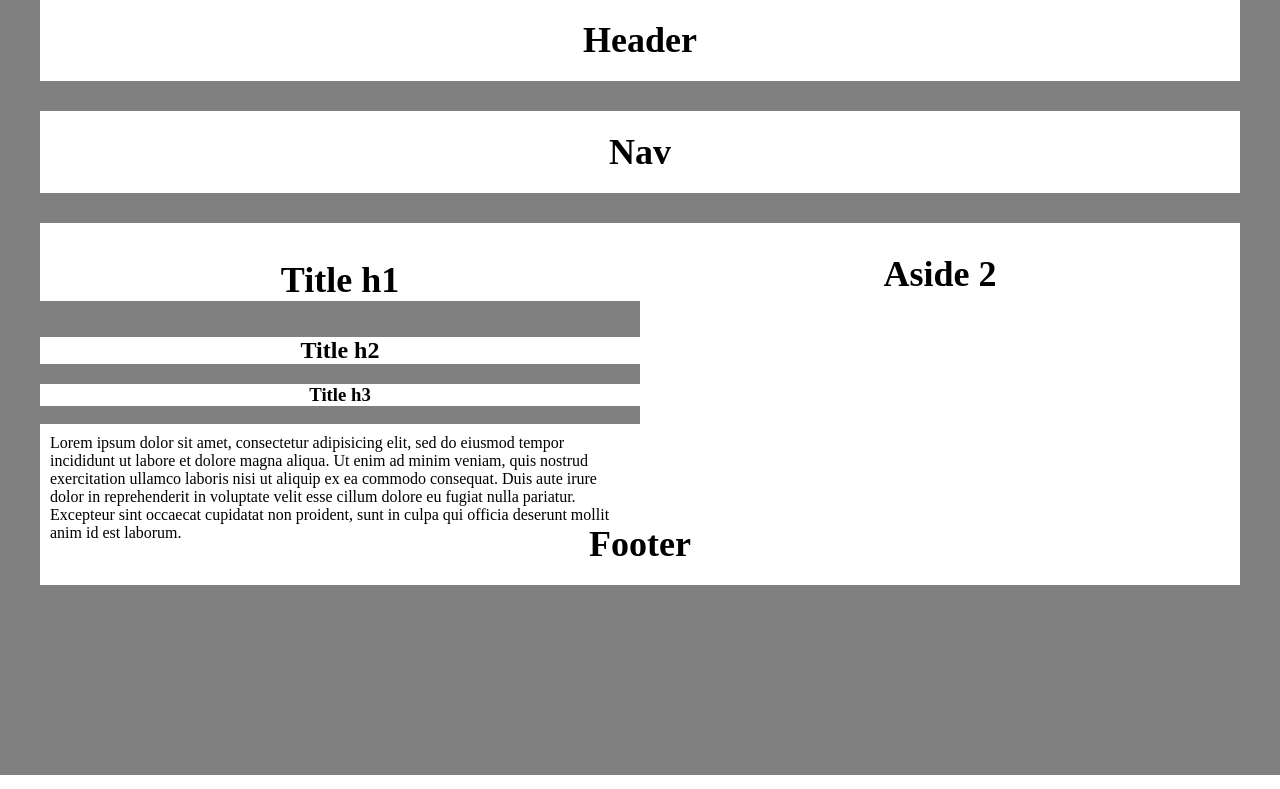
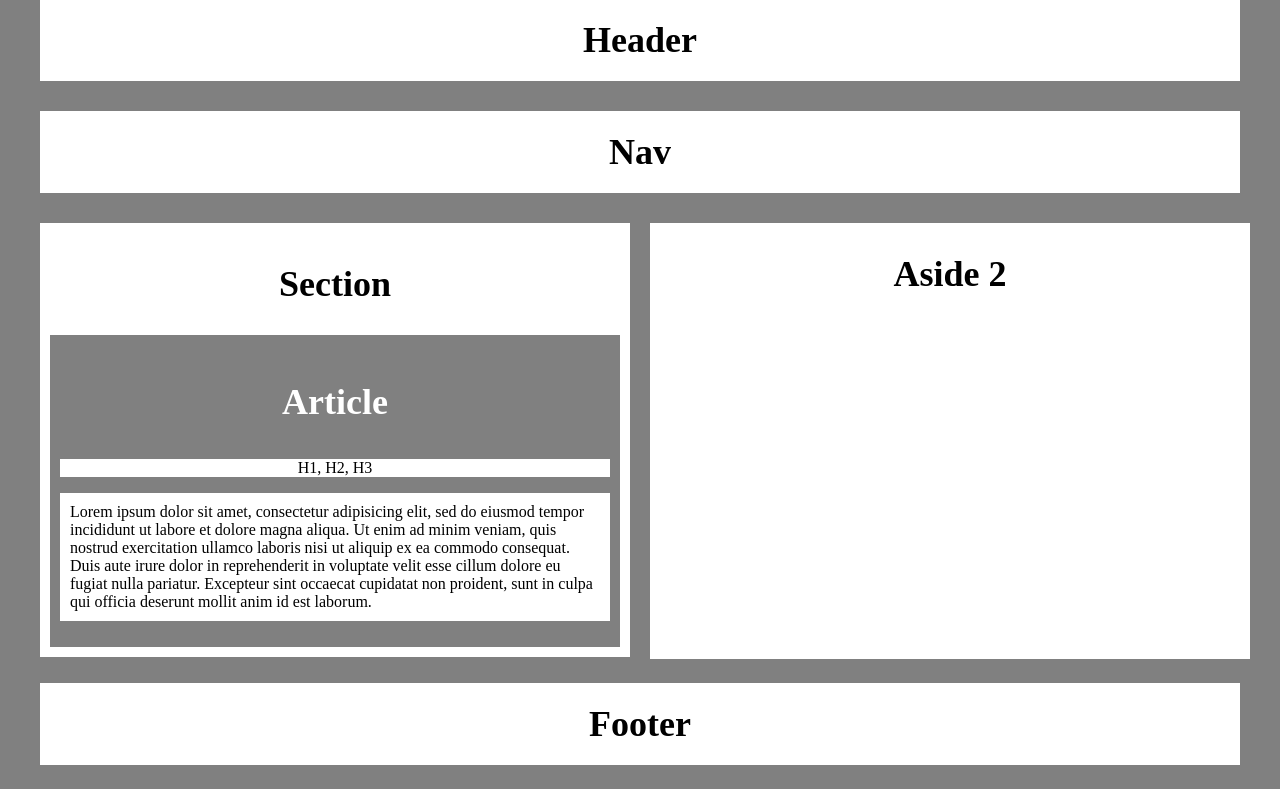
Before and after one commit to kenneth2459/nexadevs, a PHP site: page / in a window 1280 px wide. Shown: the part 25-814 px from the top of the page. Run offline with PHP 8.4, Linux system fonts and the light colour scheme.

Commit message:
Cambios para ajustar las estructuras y asimilarlas a las de las pruebas, se cambio el estilo en algunas columnas

```diff
--- a/nexa-devs/ejercicio-1/index.html
+++ b/nexa-devs/ejercicio-1/index.html
@@ -14,20 +14,22 @@
 			<h1 class="header-title">Nav</h1>
 		</nav>
 		<div class="container-6">
-			<section>
-				<article class="bk-grey">
-					<h1 class="center bk-white">Title h1</h1>
-					<h2 class="center bk-white">Title h2</h2>
-					<h3 class="center bk-white">Title h3</h3>
+			<section class="bk-white section-padding margin-right">
+				<h1 class="center">Section</h1>
+				<article class="bk-grey article-padding">
+					<h1 class="center font-white">Article</h1>
+					<p class="center bk-white">H1, H2, H3</p>
 					<p class="bk-white padding">Lorem ipsum dolor sit amet, consectetur adipisicing elit, sed do eiusmod tempor incididunt ut labore et dolore magna aliqua. Ut enim ad minim veniam, quis nostrud exercitation ullamco laboris nisi ut aliquip ex ea commodo consequat. Duis aute irure dolor in reprehenderit in voluptate velit esse cillum dolore eu fugiat nulla pariatur. Excepteur sint occaecat cupidatat non proident, sunt in culpa qui officia deserunt mollit anim id est laborum.</p>
 				</article>
 			</section>
 		</div>
-		<div class="container-6">
-			<aside>
-			<h1 class="center">Aside 2</h1>
+		<div class="container-6" style="float: right;">
+			<aside class="bk-white margin-left">
+				<h1 class="center">Aside 2</h1>
 			</aside>
 		</div>
+	</div>
+	<div class="container">
 		<footer>
 			<h1 class="header-title padding">Footer</h1>
 		</footer>
--- a/nexa-devs/ejercicio-1/style.css
+++ b/nexa-devs/ejercicio-1/style.css
@@ -3,6 +3,15 @@ body, .bk-grey{
 }
 .bk-white{
 	background-color:white;
+}
+.margin-left{
+	margin-left:10px;
+}
+.margin-right{
+	margin-right:10px;
+}
+.font-white{
+	color:#FFFFFF;
 }
 .padding{
 	padding:10px;
@@ -19,11 +28,13 @@ h1{
 	padding: 20px;
 	background-color:white;
 }
-.container-6{
-	width:50%;
+.container-6, aside{
+	width:600px;
 	display: inline-block;
-    float: left;
-    height: 300px;
+    height: 436px;
+}
+.section-padding, .article-padding{
+	padding:10px;
 }
 .center{
 	text-align:center;
```
